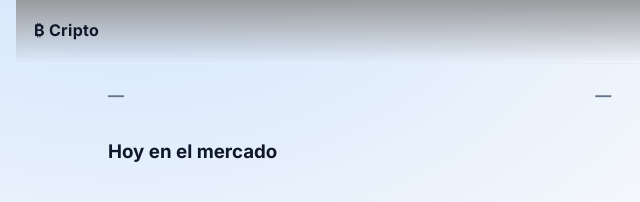
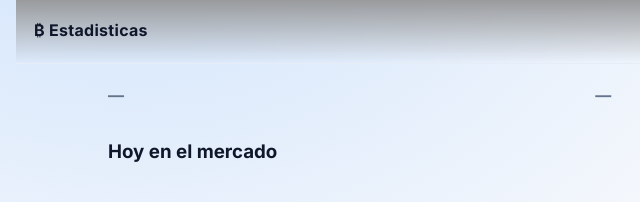
Before and after one commit to franco-dev-26/Todo-Criptoo, a plain HTML site: page index.html in a window 1280 px wide. Shown: the top 202 px of the page, 0-640 px from the left. Drawn offline with Linux system fonts and the light colour scheme; no server answers.

Commit message:
Update index.html

```diff
--- a/index.html
+++ b/index.html
@@ -16,7 +16,7 @@
 </head>
 <body>
   <header class="nav">
-    <div class="brand">₿ Cripto</div>
+    <div class="brand">₿ Estadisticas</div>
     <div class="actions">
       <select id="fiat" aria-label="Moneda">
         <option value="USD">USD</option>
```
